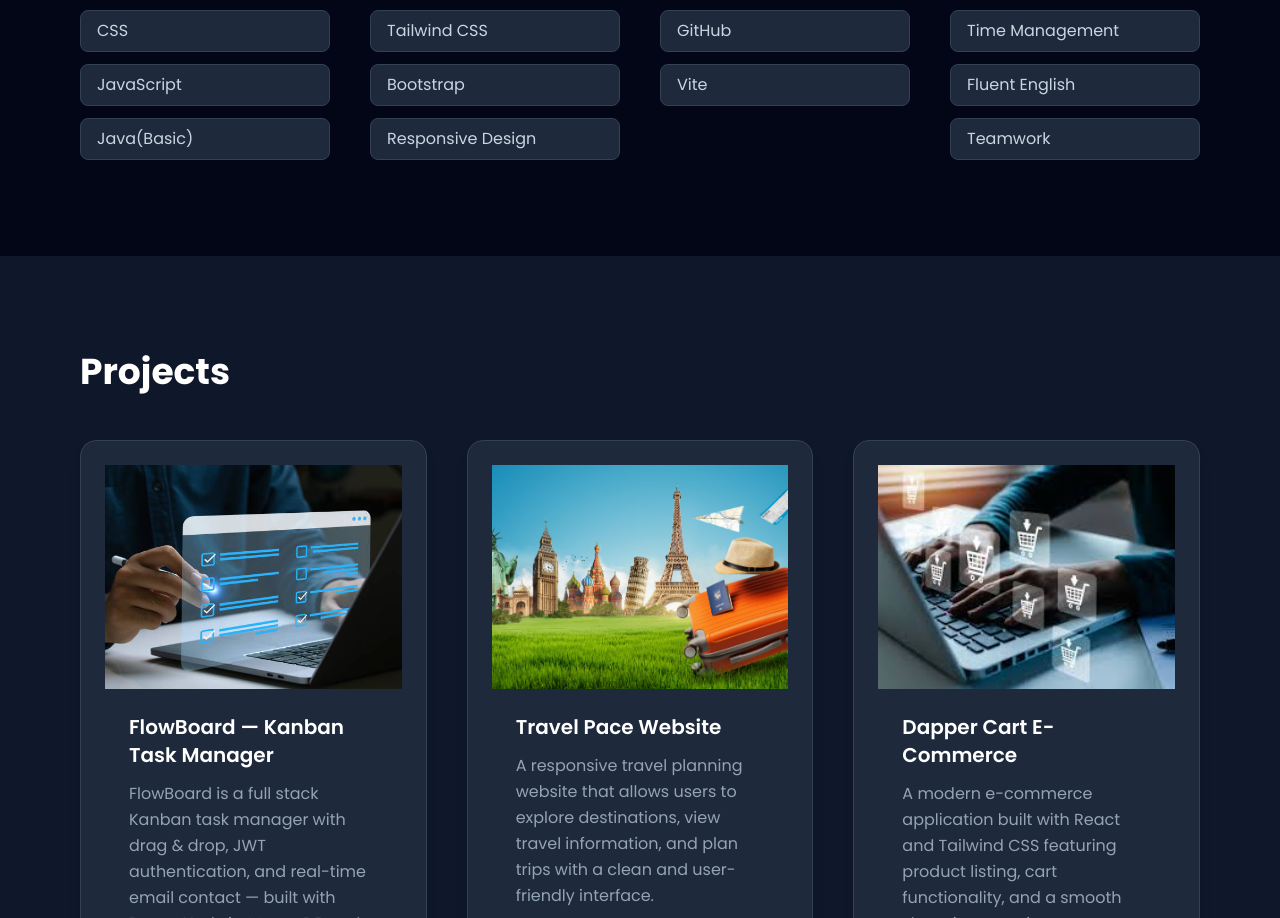
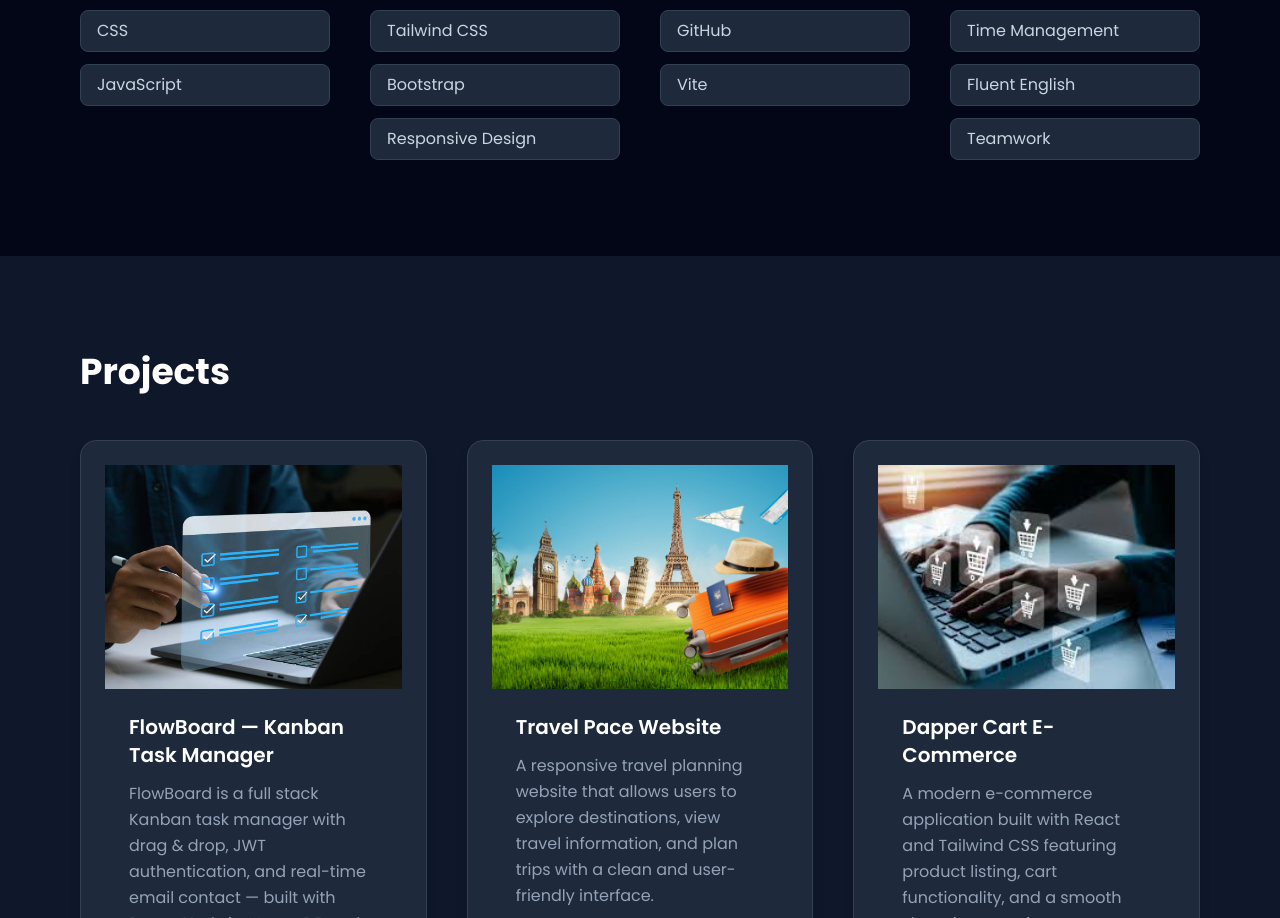
Before and after one commit to shashankbaxi/My-Portfolio, a React (Vite) app: page / in a window 1280 px wide. Shown: the part 1586-2504 px from the top of the page. Built offline with nearby package versions, Linux system fonts and the light colour scheme.

Commit message:
Update skills.jsx

```diff
--- a/src/components/skills.jsx
+++ b/src/components/skills.jsx
@@ -3,7 +3,7 @@ import React from "react";
 const skillGroups = [
   {
     title: "Languages",
-    skills: ["HTML", "CSS", "JavaScript", "Java(Basic)"],
+    skills: ["HTML", "CSS", "JavaScript",],
   },
   {
     title: "Frameworks",
```
